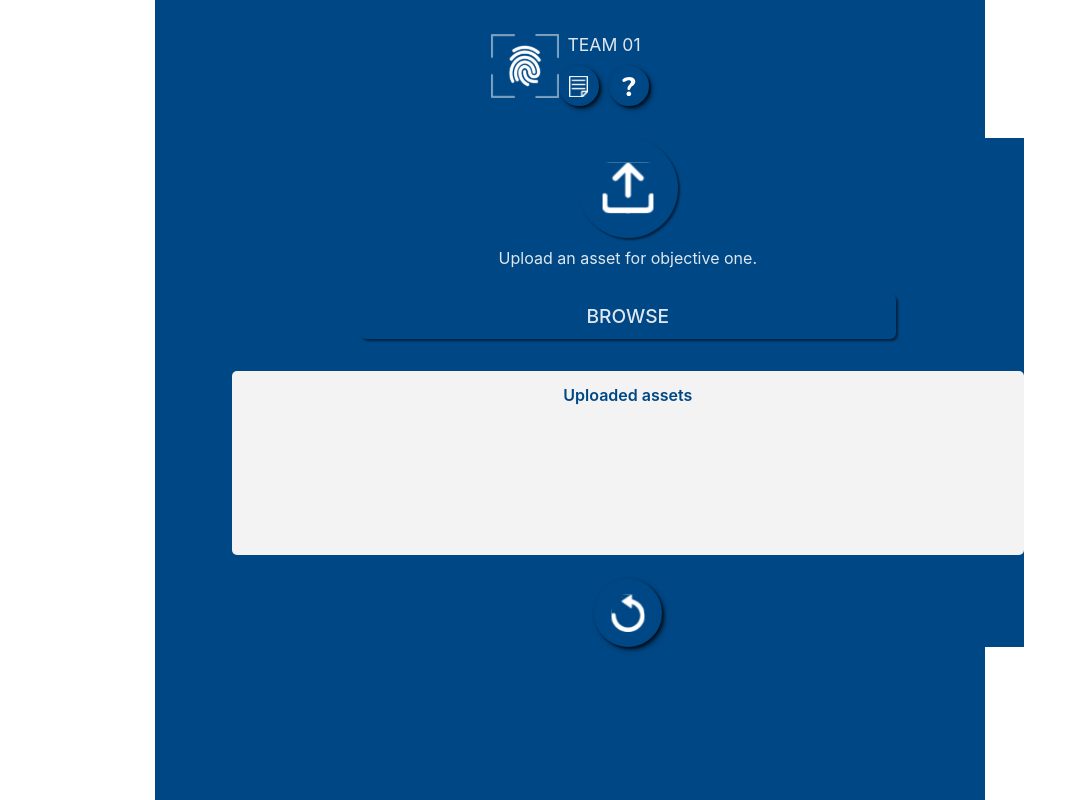
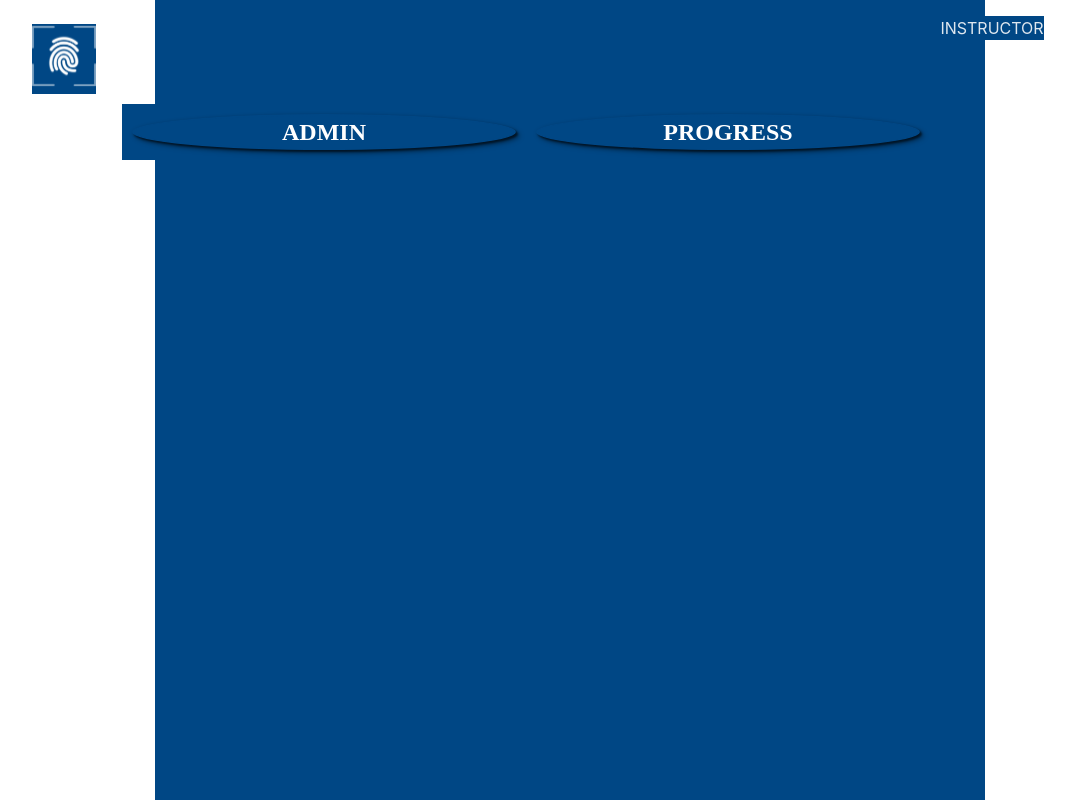
Before and after one commit to god-father69/FMI-project1, a React (Vite) app: page / in a window 1280 px wide. Shown: the whole page, without its empty margins (70-1145 px from the left). Built offline with nearby package versions, Linux system fonts and the light colour scheme.

Commit message:
resolving conflicts in app.jsx

```diff
--- a/src/App.jsx
+++ b/src/App.jsx
@@ -11,12 +11,12 @@ function App() {
 
   return (
     <>
-      {/* <InstructorParent/> */}
+      <InstructorParent/>
       {/* <CustomButton txt="LOGIN"/> */}
       {/* <UploadButton backgroundImage={upload}/> */}
       {/* <ScavHuntLogin/> */}
       {/* <ScavHuntMain />   */}
-      <ScavHuntUpload />
+      {/* <ScavHuntUpload /> */}
     </>
   )
 }
```
